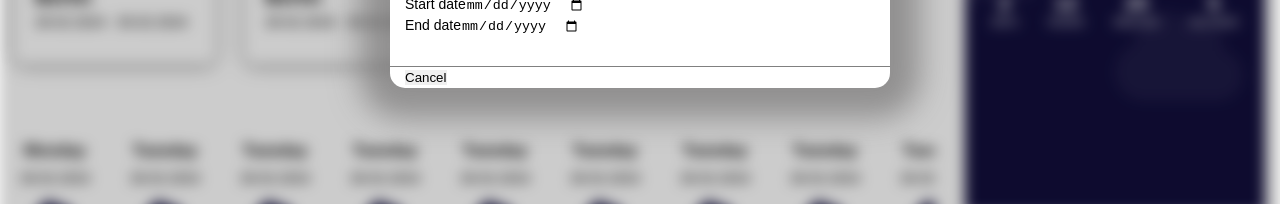
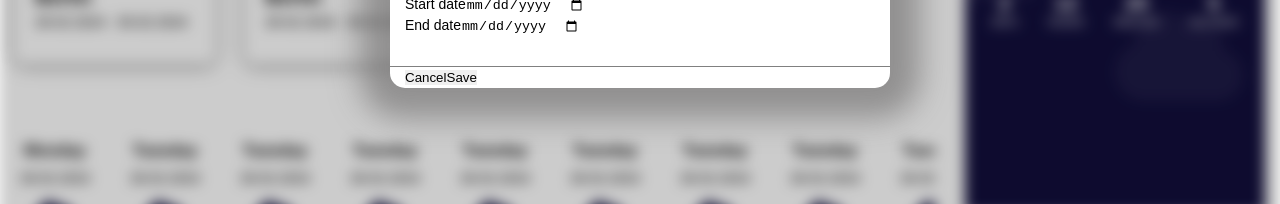
Before and after one commit to Xxandder/weather-app, a React (Vite) app in the folder weather-app/: page / in a window 1280 px wide. Shown: the part 416-620 px from the top of the page. Built offline with nearby package versions, Linux system fonts and the light colour scheme.

Commit message:
+ save button for modal

```diff
--- a/weather-app/src/components/modal/modal.tsx
+++ b/weather-app/src/components/modal/modal.tsx
@@ -37,7 +37,7 @@ const Modal: React.FC = () => {
                 </form>
                 <footer className={styles["modal__footer"]}>
                         <button className={styles["modal__close"]}>Cancel</button>
-                        <button className={styles["modal__save"]} />
+                        <button className={styles["modal__save"]}>Save</button>
                 </footer>
             </div>
         </div>
```
